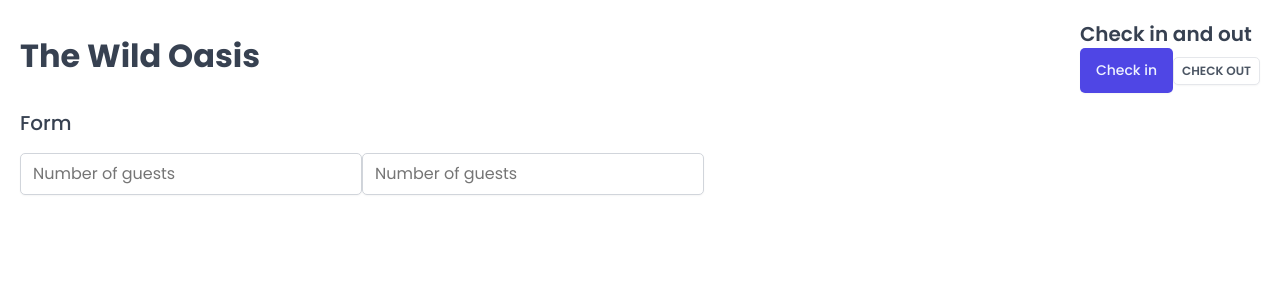
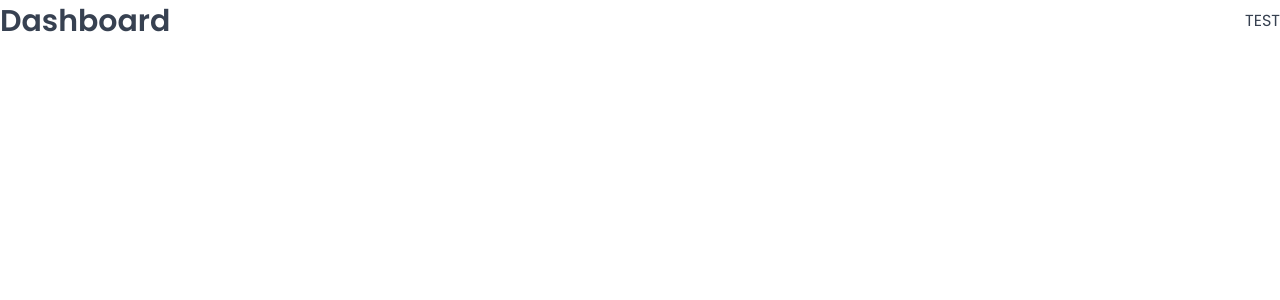
Before and after one commit to JeffDanielle/the-wild-oasis, a React (Vite) app: page /dashboard in a window 1280 px wide. Shown: the top 300 px of the page. Built offline with nearby package versions, Linux system fonts and the light colour scheme; a web font is replaced by a local one.

Commit message:
334. Setting Up Pages and Routes -6min

```diff
--- a/package.json
+++ b/package.json
@@ -12,6 +12,7 @@
   "dependencies": {
     "react": "^18.2.0",
     "react-dom": "^18.2.0",
+    "react-router-dom": "^6.22.3",
     "styled-components": "^6.1.8"
   },
   "devDependencies": {
--- a/src/App.jsx
+++ b/src/App.jsx
@@ -1,44 +1,31 @@
-import styled from "styled-components"
-import GlobalStyles from "./styles/GlobalStyles";
-import Button from "./ui/Button";
-import Input from "./ui/Input";
-import Heading from "./ui/Heading";
-import Row from "./ui/Row";
-
-
-
-
-
-const StyledApp = styled.div`
-  /* background-color: orangered; */
-  padding: 20px;
-`;
+import { BrowserRouter, Routes, Route, Navigate } from "react-router-dom"
+import GlobalStyles from "./styles/GlobalStyles"
+import Dashboard from "./pages/Dashboard"
+import Bookings from "./pages/Bookings"
+import Cabins from "./pages/Cabins"
+import Users from "./pages/Users"
+import Settings from "./pages/Settings"
+import Account from "./pages/Account"
+import Login from "./pages/Login"
+import PageNotFound from "./pages/PageNotFound"
 
 function App() {
   return (
     <>
       <GlobalStyles />
-      <StyledApp>
-        <Row>
-          <Row type='horizontal'>
-            <Heading type='h1'>The Wild Oasis</Heading>
-            <div>
-              <Heading as='h2'>Check in and out</Heading>
-              <Button onClick={() => alert("Check in")}>Check in</Button>
-              <Button variation="secondary" size='small' onClick={() => alert("Check out")}>Check out</Button>
-            </div>
-          </Row>
-
-          <Row>
-            <Heading as='h3'>Form</Heading>
-            <form>
-
-              <Input type='number' placeholder="Number of guests" />
-              <Input type='number' placeholder="Number of guests" />
-            </form>
-          </Row>
-        </Row>
-      </StyledApp>
+      <BrowserRouter>
+        <Routes>
+          <Route index element={<Navigate replace to="dashboard" />} />
+          <Route path="dashboard" element={<Dashboard />} />
+          <Route path="bookings" element={<Bookings />} />
+          <Route path="cabins" element={<Cabins />} />
+          <Route path="users" element={<Users />} />
+          <Route path="settings" element={<Settings />} />
+          <Route path="account" element={<Account />} />
+          <Route path="login" element={<Login />} />
+          <Route path="*" element={<PageNotFound />} />
+        </Routes>
+      </BrowserRouter>
     </>
   )
 }
```
Also changed, not shown: 1 other file (tests, documents, lock files or other folders).
